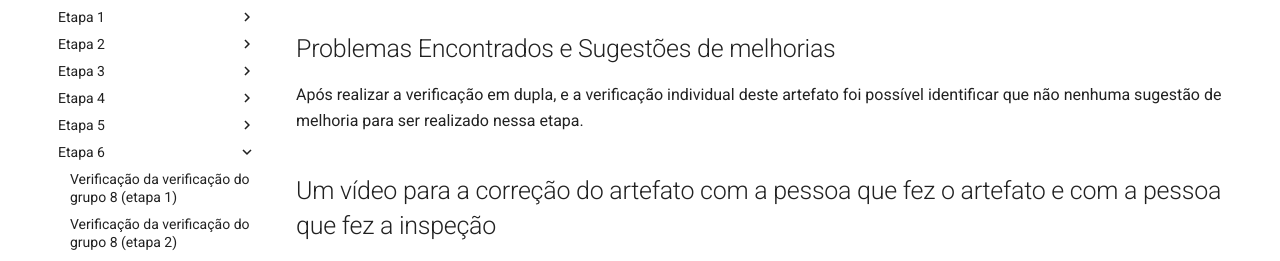
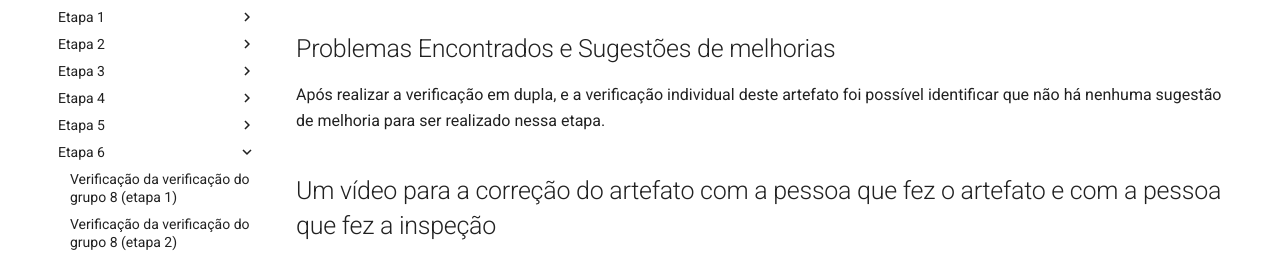
Before and after one commit to Interacao-Humano-Computador/2023.2-OnlineJudge, an MkDocs documentation site: the page built from docs/verificacao/grupo_7/etapa_6/verificacao-verificacao-etapa3-gp8.md, in a window 1280 px wide and 900 px high, scrolled down 2488 px. Shown: the part 175-436 px from the top of the window. Built offline with MkDocs 1.6.1 and Material for MkDocs 9.7.7, drawn with Linux system fonts in a browser that asks for light colours.

```diff
--- a/docs/verificacao/grupo_7/etapa_6/verificacao-verificacao-etapa3-gp8.md
+++ b/docs/verificacao/grupo_7/etapa_6/verificacao-verificacao-etapa3-gp8.md
@@ -84,7 +84,7 @@ Fonte: [Suzane Duarte](https://github.com/suzaneduarte), 2023.
 
 ## Problemas Encontrados e Sugestões de melhorias
 
-Após realizar a verificação em dupla, e a verificação individual deste artefato foi possível identificar que não nenhuma sugestão de melhoria para ser realizado nessa etapa.
+Após realizar a verificação em dupla, e a verificação individual deste artefato foi possível identificar que não há nenhuma sugestão de melhoria para ser realizado nessa etapa.
 
 ## Um vídeo para a correção do artefato com a pessoa que fez o artefato e com a pessoa que fez a inspeção
 
@@ -98,8 +98,8 @@ Não foi necessário realizar nenhum vídeo para a correção do artefato, uma v
 
 ## Histórico de versão
 
-| Versão |    Data    |         Descrição         |                   Responsáveis                    |                     Revisor                      |
-| :----: | :--------: | :-----------------------: | :-----------------------------------------------: | :----------------------------------------------: |
-|  1.0   | 03/12/2023 |     Criação da página     |   [Pablo Guilherme](https://github.com/PabloJBS)  | [Suzane Duarte](https://github.com/suzaneduarte) |
-|  1.1   | 03/12/2023 | Preenchimento das tabelas |  [Suzane Duarte](https://github.com/suzaneduarte) |  [Pablo Guilherme](https://github.com/PabloJBS)  |
-|  1.2   | 04/12/2023 | correções nos titulos dos videos |  [Pablo Guilherme](https://github.com/PabloJBS) |  [Suzane Duarte](https://github.com/suzaneduarte)  |
+| Versão |    Data    |            Descrição             |                   Responsáveis                    |                     Revisor                      |
+| :----: | :--------: | :------------------------------: | :-----------------------------------------------: | :----------------------------------------------: |
+|  1.0   | 03/12/2023 |        Criação da página         |   [Pablo Guilherme](https://github.com/PabloJBS)  | [Suzane Duarte](https://github.com/suzaneduarte) |
+|  1.1   | 03/12/2023 |    Preenchimento das tabelas     |  [Suzane Duarte](https://github.com/suzaneduarte) |  [Pablo Guilherme](https://github.com/PabloJBS)  |
+|  1.2   | 04/12/2023 | correções nos titulos dos videos |   [Pablo Guilherme](https://github.com/PabloJBS)  | [Suzane Duarte](https://github.com/suzaneduarte) |
--- a/mkdocs.yml
+++ b/mkdocs.yml
@@ -111,11 +111,11 @@ nav:
               - Cronograma: verificacao/grupo_7/etapa_1/verificacao-cronograma.md
           - Etapa 2:
               - Verificação das Personas: verificacao/grupo_7/etapa_2/verificacao-personas.md
+              - Verificação do Perfil de Usuário: verificacao/grupo_7/etapa_2/verificacao-perfil-usuario.md
+              - Verificação dos Cenários: verificacao/grupo_7/etapa_2/verificacao-cenarios.md
               - Verificação da Análise de Tarefas (GOMS): verificacao/grupo_7/etapa_2/verificacao-analisetarefas-goms.md
               - Verificação da Análise de Tarefas (HTA): verificacao/grupo_7/etapa_2/verificacao-analisetarefas-hta.md
               - Verificação dos Aspectos Éticos: verificacao/grupo_7/etapa_2/verificacao-aspectos-eticos.md
-              - Verificação dos Cenários: verificacao/grupo_7/etapa_2/verificacao-cenarios.md
-              - Verificação do Perfil de Usuário: verificacao/grupo_7/etapa_2/verificacao-perfil-usuario.md
           - Etapa 3:
               - Verificação das Características da Plataforma: verificacao/grupo_7/etapa_3/verificacao-caracteristicas-plataforma.md
               - Verificação do Guia de Estilo: verificacao/grupo_7/etapa_3/verificacao-guia-estilo.md
```
Also changed, not shown: docs/verificacao/grupo_7/etapa_6/verificacao-verificacao-etapa1-gp8.md (+20 -12 lines), docs/verificacao/grupo_7/etapa_6/verificacao-verificacao-etapa2-gp8.md (+20 -12 lines).
